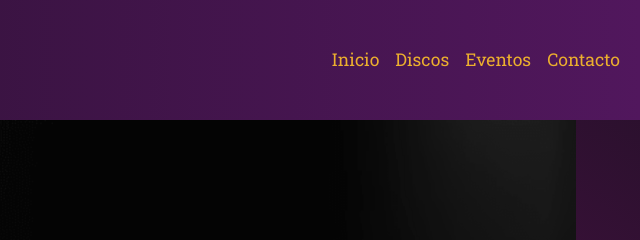
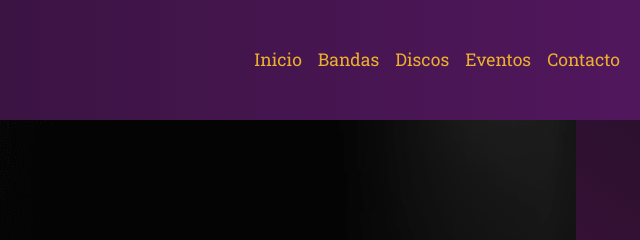
Before and after one commit to lucaslaroccaabal/Proyecto-CoderHouse, a plain HTML site: page index.html in a window 1280 px wide. Shown: the top 240 px of the page, 640-1280 px from the left. Drawn offline with nearby package versions, Linux system fonts and the light colour scheme.

Commit message:
proyectofinal

```diff
--- a/index.html
+++ b/index.html
@@ -55,7 +55,9 @@
             <li class="nav-item">
               <a href="index.html" class="nav-link link">Inicio</a>
             </li>
-            <li class="nav-item"><a href="html/main/bandas.html"</li>
+            <li class="nav-item">
+              <a href="html/main/bandas.html" class="nav-link link">Bandas</a>
+            </li>
             <li class="nav-item">
               <a href="html/main/discos.html" class="nav-link link">Discos</a>
             </li>
```
